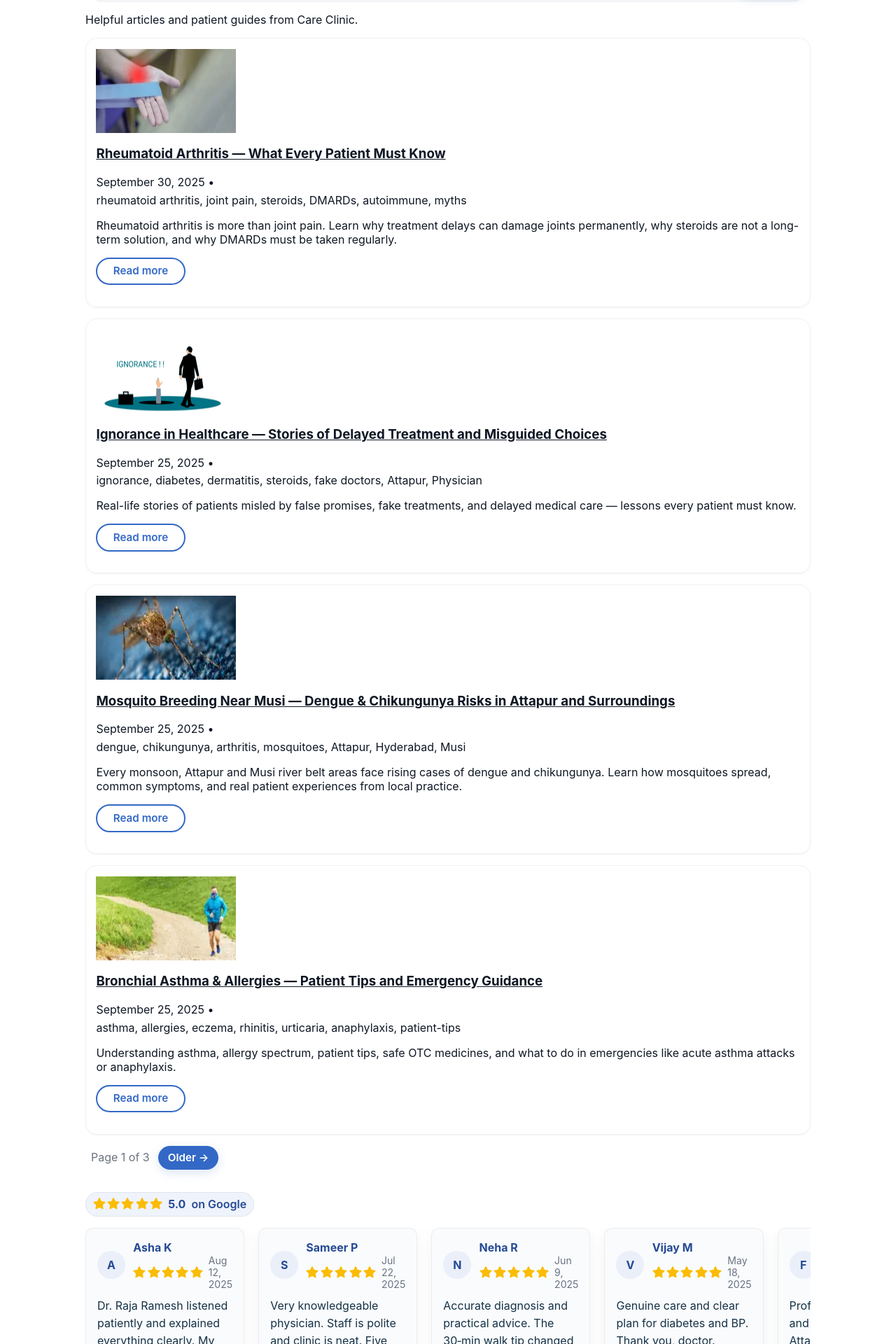
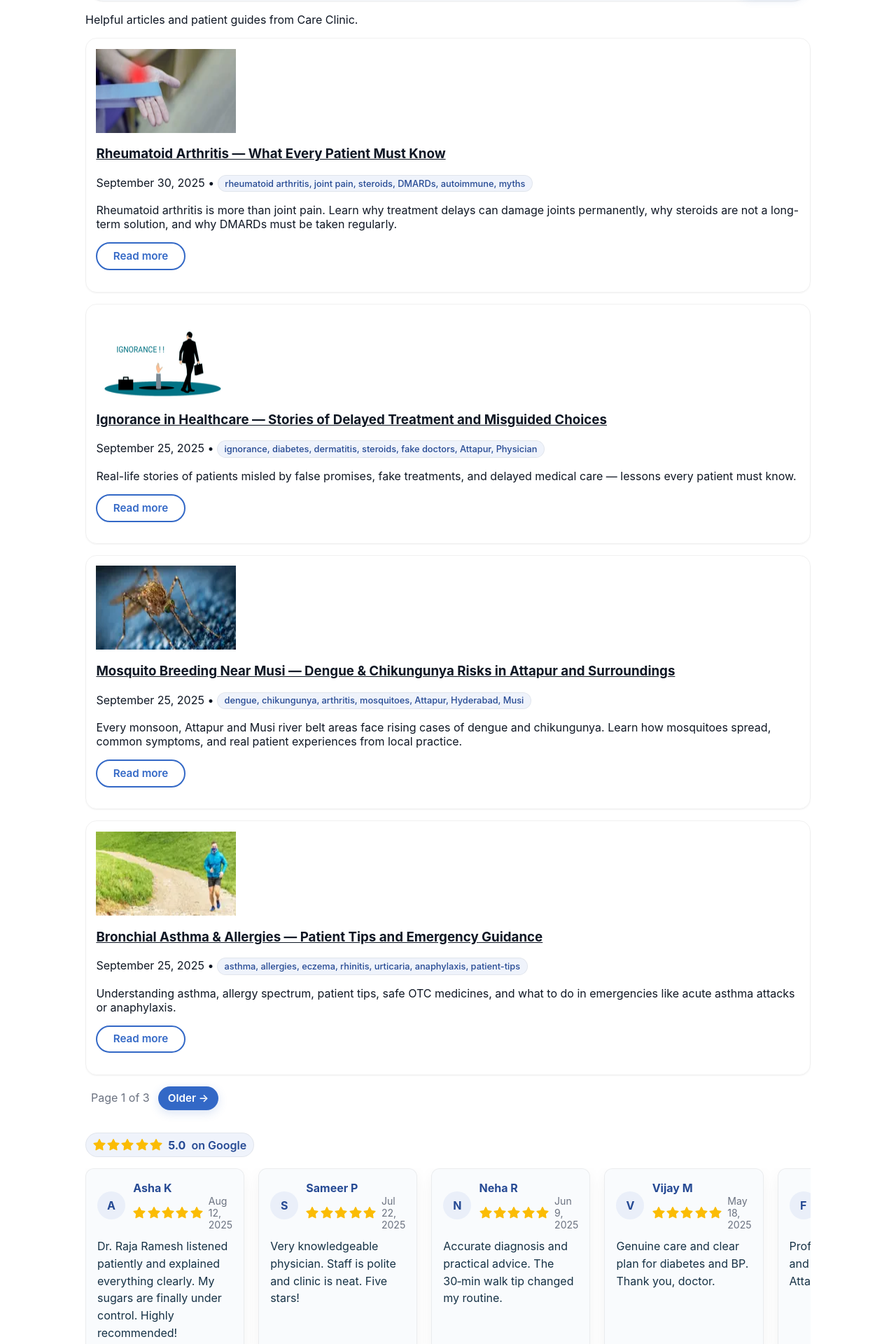
Before and after one commit to drrajarameshd/rr, a Jekyll site: the page built from index.html, in a window 1280 px wide. Shown: the part 479-2399 px from the top of the page at 70% size. Built offline with Jekyll 4.4.1, drawn with Linux system fonts in a browser that asks for light colours; the list of posts is cut into pages by our own code.

Commit message:
Update index.html

```diff
--- a/index.html
+++ b/index.html
@@ -72,7 +72,7 @@ description: "Available at Germanten Hospital (10am–5pm) & Care Clinic Attapur
 
               <div class="meta">
                 <time datetime="{{ post.date | date_to_xmlschema }}" itemprop="datePublished">{{ post.date | date: "%B %-d, %Y" }}</time>
-                {% if post.tags and post.tags.size > 0 %} • <span class="post-tags">{{ post.tags | join: ", " }}</span>{% endif %}
+                {% if post.tags and post.tags.size > 0 %} • <span class="post-tag">{{ post.tags | join: ", " }}</span>{% endif %}
               </div>
 
               {% if post.excerpt %}
```
